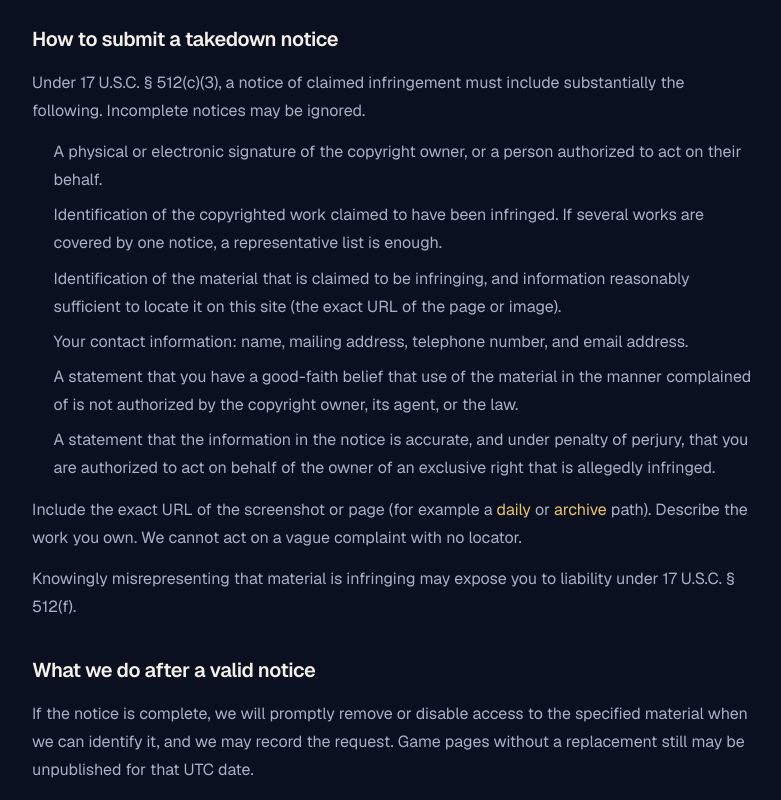
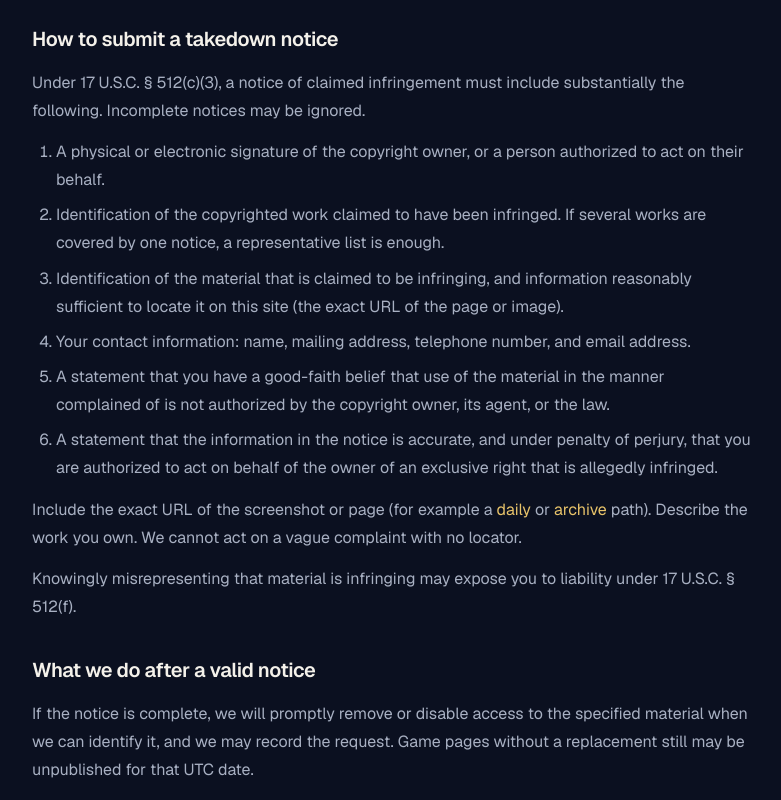
Before and after one commit to heatsing/Guessthegame, a Next.js app: page /dmca in a window 1280 px wide. Shown: the part 520-1320 px from the top of the page, without its empty margins (248-1029 px from the left). Built offline with nearby package versions, Linux system fonts and the light colour scheme; no server answers.

Commit message:
fix: restore numbered and bulleted lists on legal pages
Tailwind preflight zeroes ol/ul markers; static-copy lists need
list-style so rules and DMCA notice steps stay readable.

Co-authored-by: heatsing <heatsing@users.noreply.github.com>

```diff
--- a/app/globals.css
+++ b/app/globals.css
@@ -66,7 +66,15 @@ a {
 .static-copy ul,
 .static-copy ol {
   margin-top: 0.75rem;
-  padding-left: 1.35rem;
+  padding-left: 1.5rem;
+}
+
+.static-copy ul {
+  list-style: disc;
+}
+
+.static-copy ol {
+  list-style: decimal;
 }
 
 .static-copy li + li {
```
